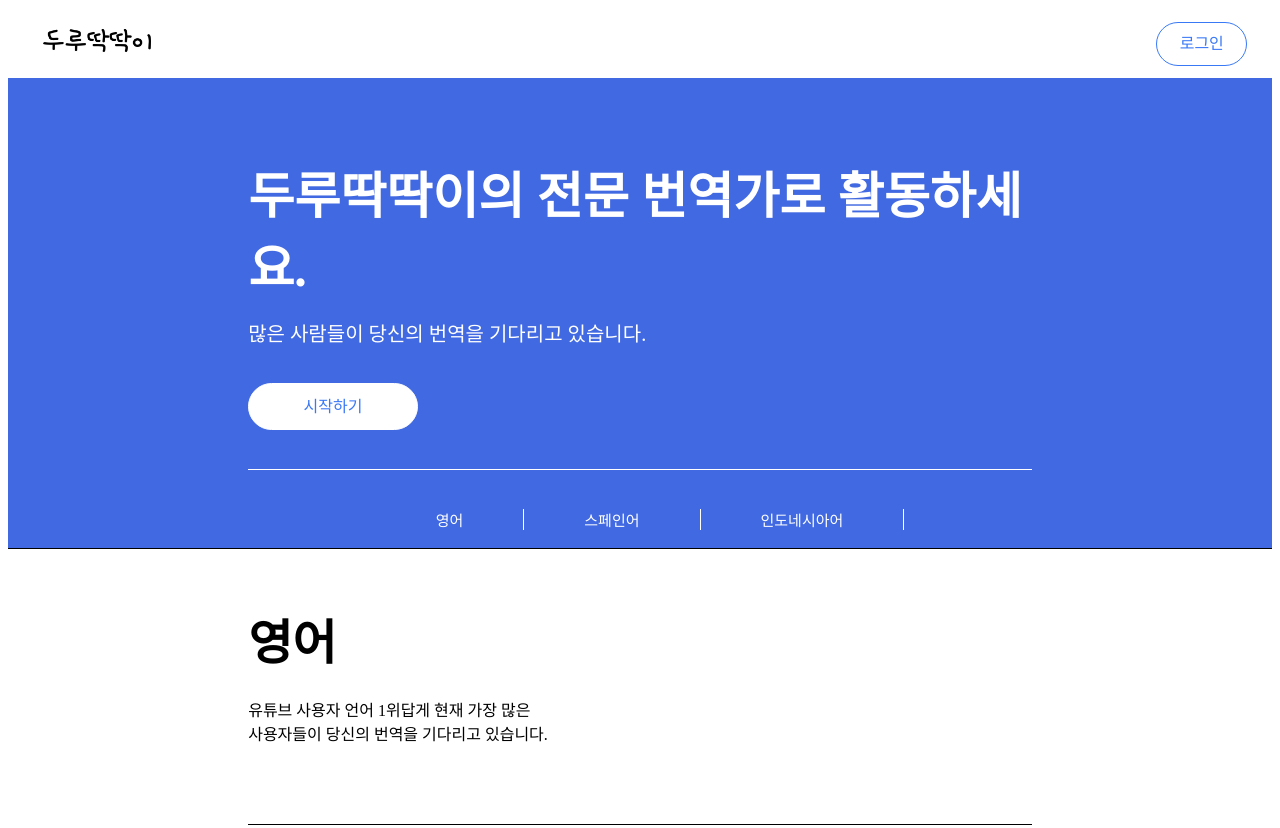
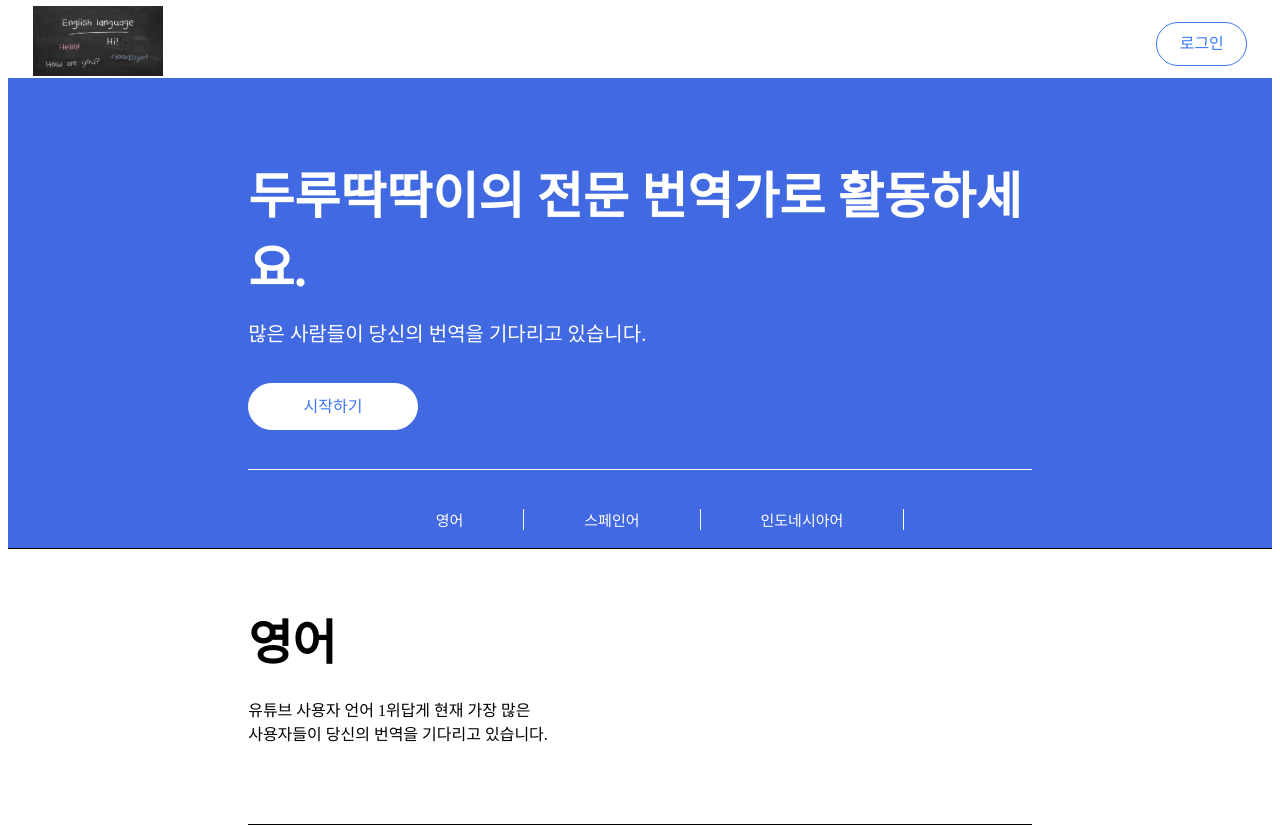
Before and after one commit to HayeongChoi28/Duruttakttaki, a plain HTML site: page apply.html in a window 1280 px wide. Shown: the top 828 px of the page. Drawn offline with Linux system fonts and the light colour scheme.

Commit message:
사진변경

```diff
--- a/apply.html
+++ b/apply.html
@@ -18,12 +18,7 @@
 
     <div class="nav">
       <a href="index.html" target="_self">
-        <img
-          src="companyName.jpg"
-          width="130px"
-          height="70px"
-          alt="companyName"
-        />
+        <img src="English.jpg" width="130px" height="70px" alt="companyName" />
       </a>
 
       <button class="login" onClick="location.href='login.html';">
```
